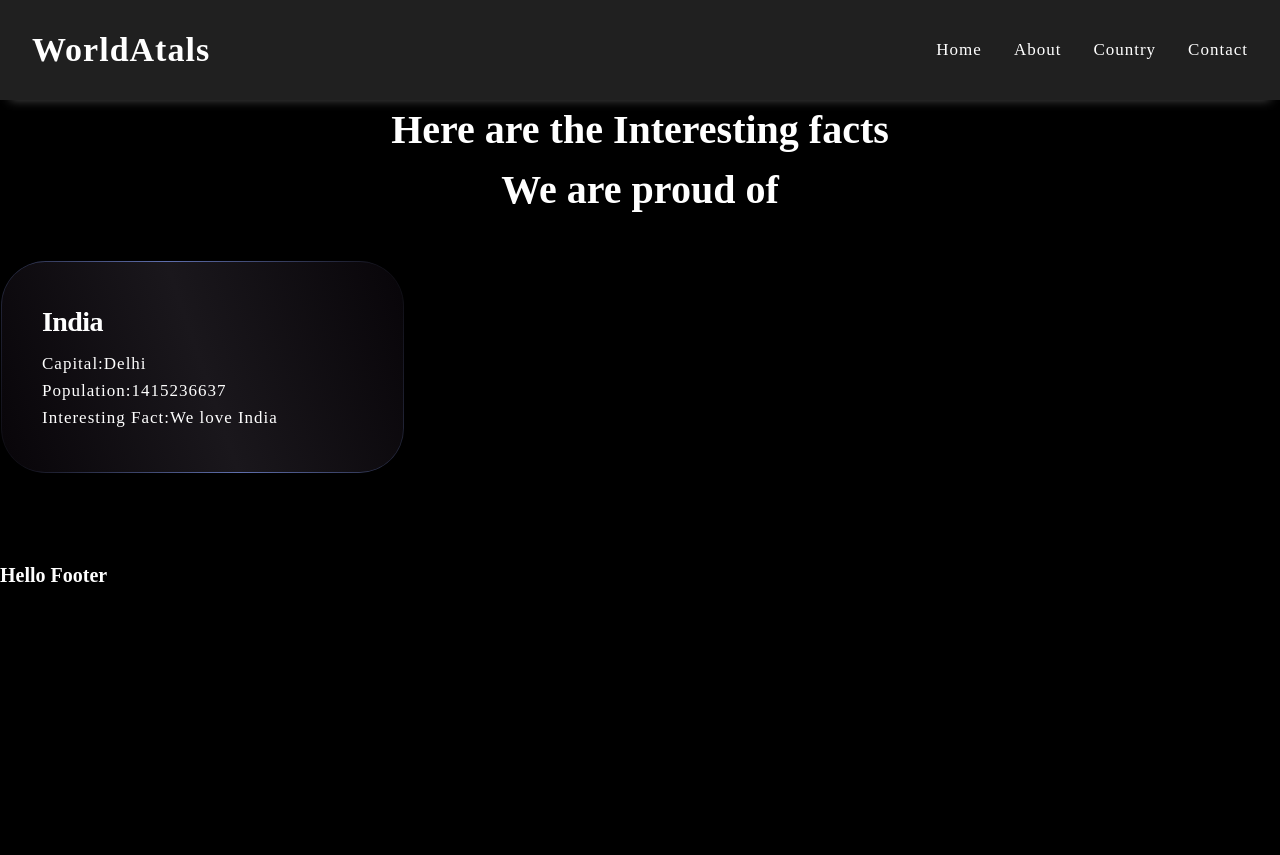
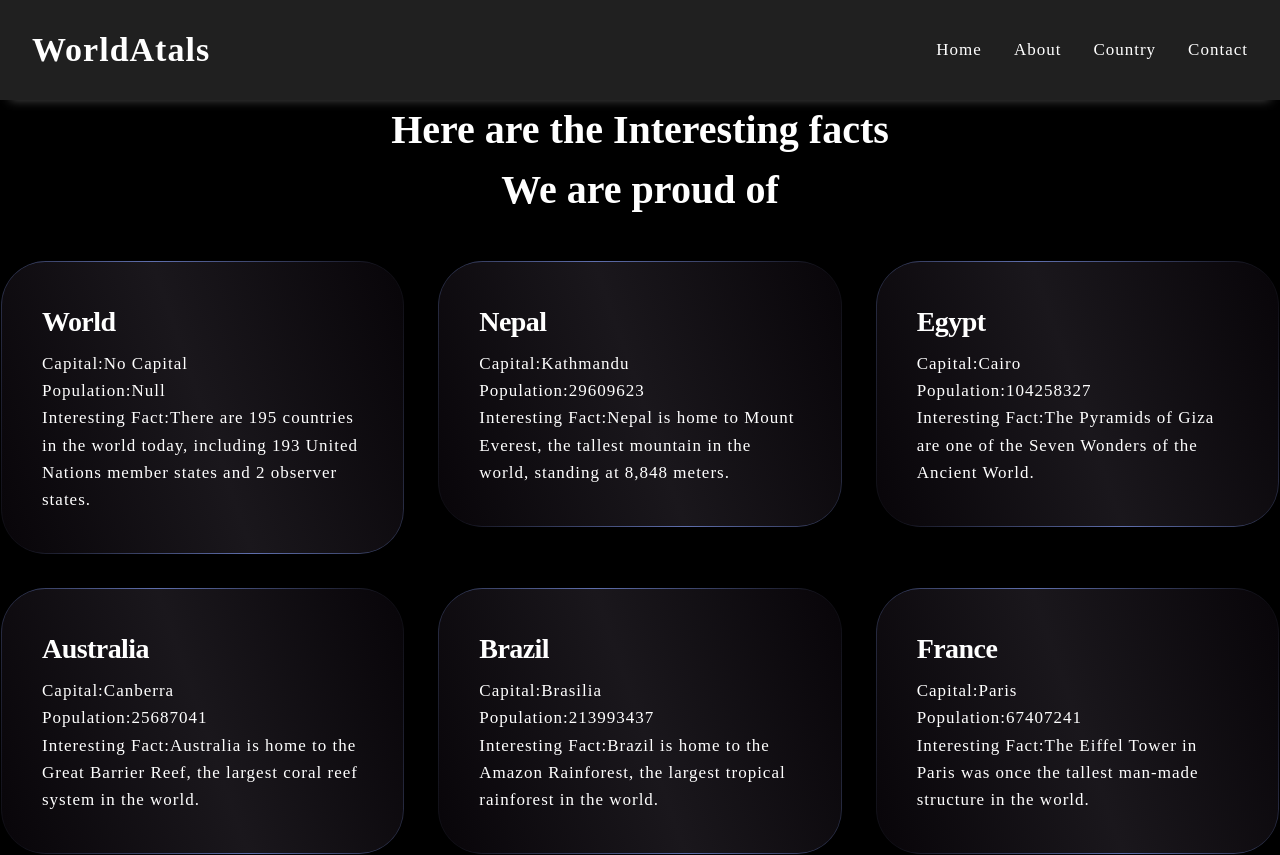
Before and after one commit to Hrithiksaini2000/country_search_app, a React (Vite) app: page /about in a window 1280 px wide. Shown: the top 855 px of the page. Before the commit the page ends 800 px from the top, so only its background shows below. Built offline with nearby package versions, Linux system fonts and the light colour scheme.

Commit message:
About Us page is created with dynamic code

```diff
--- a/src/pages/About.jsx
+++ b/src/pages/About.jsx
@@ -1,3 +1,5 @@
+import countryfacts from "../api/countryData.json"
+
 export const About = () => {
     return (
         <section className="section-about container">
@@ -8,23 +10,32 @@ export const About = () => {
             </h2>
 
             <div className="gradient-cards">
-                <div className="card">
+                {
+                    countryfacts.map((country) => {
+
+                        const { id, countryName, capital, population, interestingFact } = country;
+
+                        return (
+                            <div className="card" key={id}>
                                 <div className="container-card bg-blue-box">
-                    <p className="card-title">India</p>
+                                    <p className="card-title">{countryName}</p>
                                     <p>
                                         <span className="card-descrption">Capital:</span>
-                        Delhi
+                                        {capital}
                                     </p>
                                     <p>
                                         <span className="card-descrption">Population:</span>
-                        1415236637
+                                        {population}
                                     </p>
                                     <p>
                                         <span className="card-descrption">Interesting Fact:</span>
-                        We love India
+                                        {interestingFact}
                                     </p>
                                 </div>
                             </div>
+                        )
+                    })
+                }
             </div>
         </section>
     )
```
Lines whose indentation alone changed are shown as unchanged.
